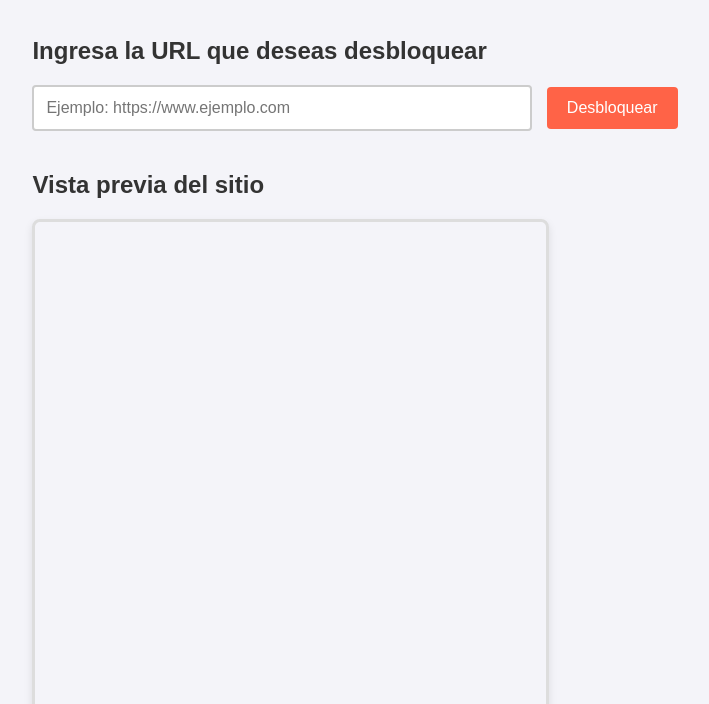
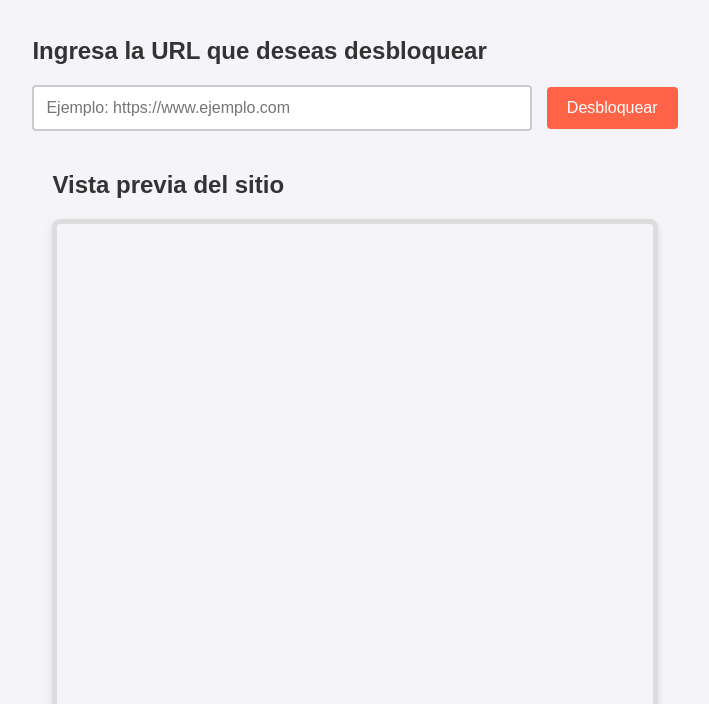
Before and after one commit to New25Said/KickTab-A-, a plain HTML site: page index.html in a window 1280 px wide. Shown: the part 96-800 px from the top of the page, without its empty margins (285-994 px from the left). Drawn offline with Linux system fonts and the light colour scheme.

Commit message:
Update styles.css

```diff
--- a/styles.css
+++ b/styles.css
@@ -13,7 +13,7 @@ body {
     align-items: center;
     padding: 20px;
     width: 100%;
-    max-width: 100vw; /* Asegura que el contenido no se desborde */
+    max-width: 100vw;
 }
 
 header {
@@ -66,14 +66,15 @@ button:hover {
 
 .proxy-section {
     margin-top: 20px;
-    width: 80%; /* Asegura que la sección ocupe el 80% del ancho, aumentando el marco */
-    max-width: 1000px; /* Limita el ancho máximo de la vista previa */
+    width: 100%; /* Ahora ocupa el 100% del ancho */
+    max-width: 100%; /* Evita que el contenedor se quede limitado en pantallas grandes */
+    padding: 0 20px; /* Añadimos algo de espacio a los lados */
 }
 
 iframe {
     width: 100%; /* Hace que el iframe ocupe todo el ancho del contenedor */
     height: 600px; /* Ajusta la altura si es necesario */
-    border: 3px solid #ddd; /* Aumenta el grosor del borde del iframe */
+    border: 5px solid #ddd; /* Aumenta el grosor del borde */
     border-radius: 8px;
     box-shadow: 0 4px 8px rgba(0, 0, 0, 0.1);
 }
```
